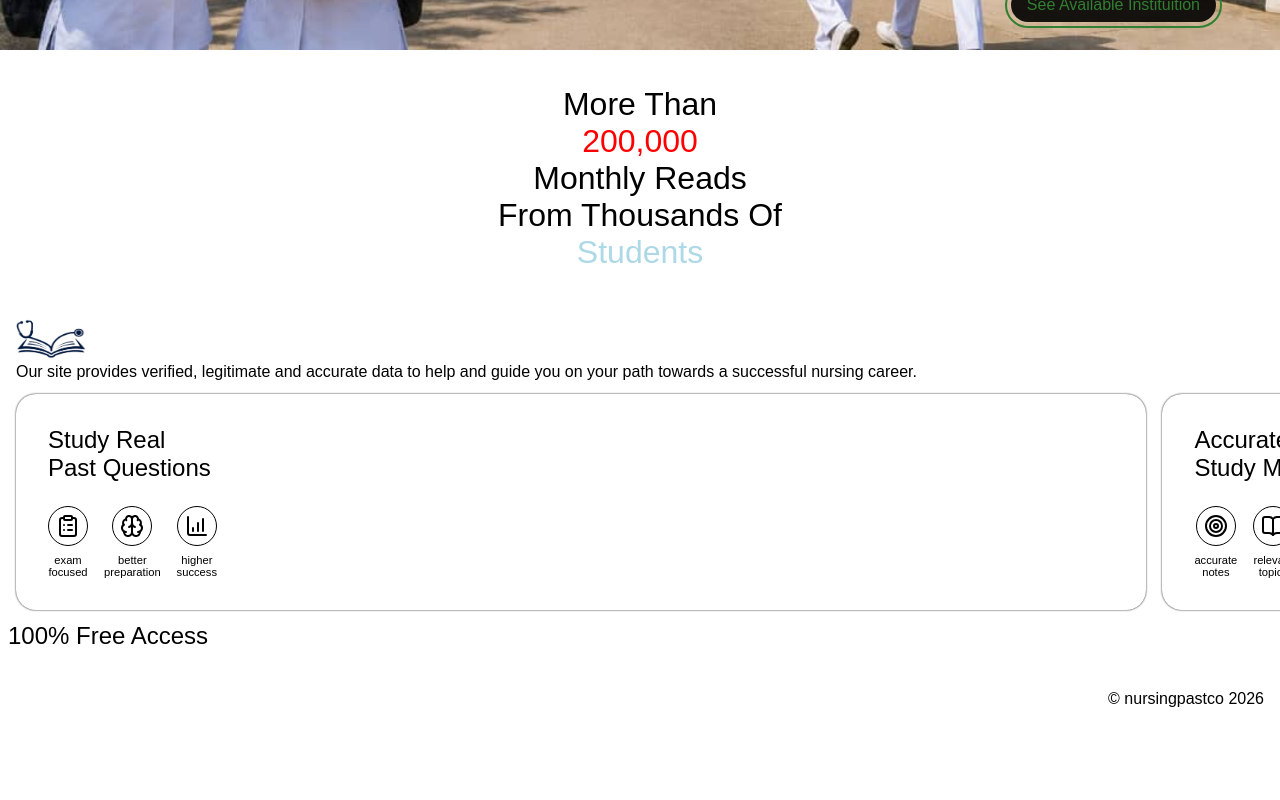
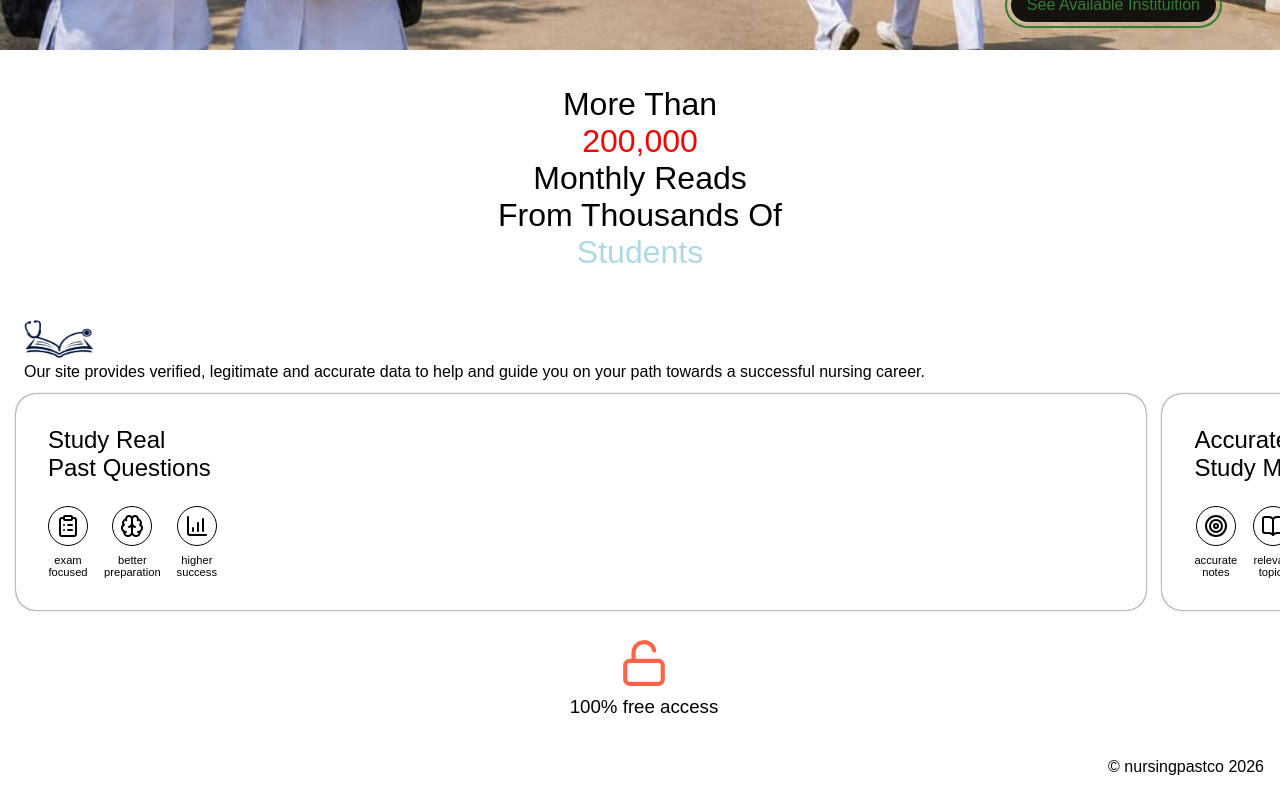
Before and after one commit to Obitech-CLI/Nursingpastco-App, a Next.js app: page / in a window 1280 px wide. Shown: the part 2475-3275 px from the top of the page. Before the commit the page ends 3207 px from the top, so only its background shows below. Built offline with nearby package versions, Linux system fonts and the light colour scheme.

Commit message:
sub offer

```diff
--- a/features/home/components/SubOffers.tsx
+++ b/features/home/components/SubOffers.tsx
@@ -1,5 +1,5 @@
 "use client";
-import { BadgeCheck, BookOpen, Brain, CalendarCheck2, ChartColumnIncreasingIcon, ClipboardList, Clock3, FileCheck2, Target } from "lucide-react";
+import { BadgeCheck, Bolt, BookOpen, Brain, CalendarCheck2, ChartColumnIncreasingIcon, ClipboardList, Clock3, FileCheck2, Target, Unlock } from "lucide-react";
 import styles from "../styles.module.css";
 import WLogo from "@/public/WhiteLogo.png";
 import DLogo from "@/public/DarkLogo.png";
@@ -70,7 +70,7 @@ function SubOffers() {
                 </div>
             </div>
 
-            <h2>100% free access</h2>
+            <h3><Unlock color="tomato" size={50}/>100% free access</h3>
         </div>
     )
 }
--- a/features/home/styles.module.css
+++ b/features/home/styles.module.css
@@ -173,7 +173,16 @@ section.offers > div > div h3 {
 }
 
 .sub_offers > section {
-    margin: 0 1rem 0 0.5rem;
+    margin: 0 1rem 0 1rem;
+}
+
+.sub_offers > h3 {
+    text-align: center;
+    margin-top: 1rem;
+    display: flex;
+    flex-direction: column;
+    align-items: center;
+    gap: 0.5rem;
 }
 
 .sub_offers > div {
```
